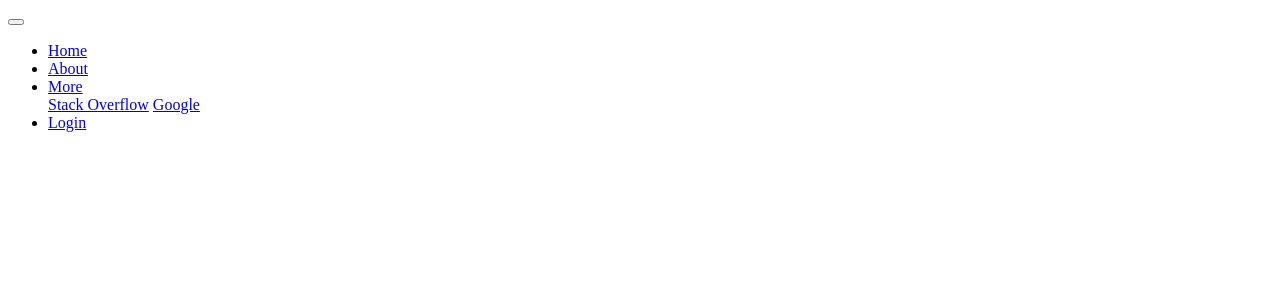
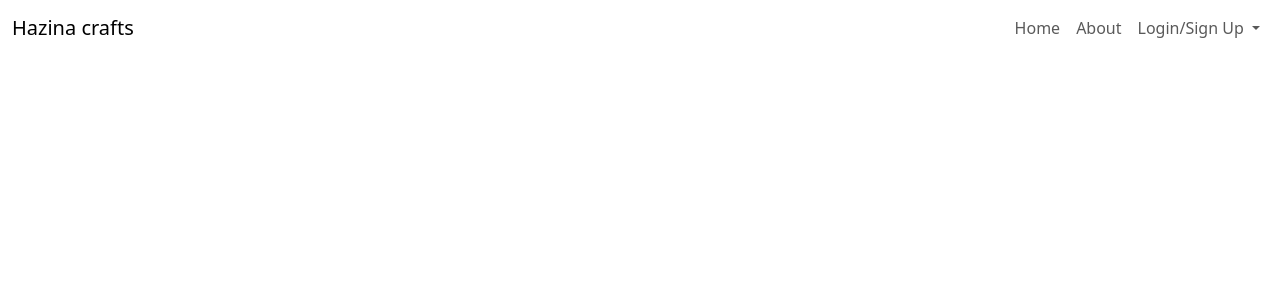
Before and after one commit to ghost-mann/improved-octo-train, a Flask app: page / in a window 1280 px wide. Shown: the top 300 px of the page. Run offline with Flask 3, Linux system fonts and the light colour scheme.

Commit message:
feat: added styling to navbar in index.html with bootstrap and css in style.css

```diff
--- a/app.py
+++ b/app.py
@@ -7,14 +7,14 @@ def inject_dict_for_all_templates():
     nav = [
         {"text":"Home", "url": url_for('index')},
         {"text":"About", "url": url_for('about')},
-        {
-            "text":"More",
-            "sublinks" : [
-                {"text": "Stack Overflow","url":"https://stackoverflow.com"},
-                {"text": "Google", "url":"https://google.com"},
-            ],
-        },
-        {"text": "Login", "url": url_for('login')}
+        {"text": "Login/Sign Up",
+         "sublinks" : [
+             {"text": "Login", "url": "https://stackoverflow.com"},
+             {"text": "Account Settings", "url": "https://google.com"},
+             {"text": "My Orders", "url": "https://google.com"},
+             {"text": "Sign Out", "url": "https://google.com"},
+         ],
+         },
     ]
     return dict(navbar=nav)
 
--- a/templates/index.html
+++ b/templates/index.html
@@ -2,43 +2,44 @@
 <html lang="en">
 <head>
 	<meta charset="UTF-8">
-	<title>Title</title>
+	<title>Ecom</title>
+    <link href="https://cdn.jsdelivr.net/npm/bootstrap@5.3.0/dist/css/bootstrap.min.css" rel="stylesheet">
+    <link rel="stylesheet" href="{{ url_for('static', filename='style.css') }}">
 </head>
 <body>
-        <nav class="navbar navbar-expand-lg navbar-light bg-light">
-          <a class="navbar-brand" href="#">{{config['SITE_TITLE']}}</a>
-          <button class="navbar-toggler" type="button" data-toggle="collapse" data-target="#navbarSupportedContent" aria-controls="navbarSupportedContent" aria-expanded="false" aria-label="Toggle navigation">
+    <nav class="navbar navbar-custom navbar-expand-lg">
+        <div class="container-fluid">
+            <a class="navbar-brand" href="#">{{ config.get('SITE_TITLE', 'Hazina crafts') }}</a>
+            <button class="navbar-toggler" type="button" data-bs-toggle="collapse" data-bs-target="#navbarSupportedContent">
                 <span class="navbar-toggler-icon"></span>
             </button>
 
             <div class="collapse navbar-collapse" id="navbarSupportedContent">
-            <ul class="navbar-nav mr-auto">
-
+                <ul class="navbar-nav ms-auto mb-2 mb-lg-0">
                     {% for item in navbar %}
                         {% if item.sublinks %}
                             <li class="nav-item dropdown">
-                    <a class="nav-link dropdown-toggle" href="#" id="navbarDropdown" role="button" data-toggle="dropdown" aria-haspopup="true" aria-expanded="false">
-                      {{item.text}}
+                                <a class="nav-link dropdown-toggle" href="#" role="button" data-bs-toggle="dropdown">
+                                    {{ item.text }}
                                 </a>
-
-                    <div class="dropdown-menu" aria-labelledby="navbarDropdown">
-
+                                <ul class="dropdown-menu">
                                     {% for sublink in item.sublinks %}
-                              <a class='dropdown-item' href="{{sublink.url}}">{{sublink.text}}</a>
+                                        <li><a class="dropdown-item" href="{{ sublink.url }}">{{ sublink.text }}</a></li>
                                     {% endfor %}
-                    </div>
+                                </ul>
                             </li>
-
-              {% elif item.url %}
+                        {% else %}
                             <li class="nav-item">
-                    <a class="nav-link" href="{{item.url}}">{{item.text}}</a>
+                                <a class="nav-link" href="{{ item.url }}">{{ item.text }}</a>
                             </li>
                         {% endif %}
                     {% endfor %}
                 </ul>
-
+            </div>
         </div>
     </nav>
 
+    <!-- Add Bootstrap JS at end of body -->
+    <script src="https://cdn.jsdelivr.net/npm/bootstrap@5.3.0/dist/js/bootstrap.bundle.min.js"></script>
 </body>
 </html>
```
Also changed, not shown: static/css/style.css (+24 -0 lines). Lines whose indentation alone changed are shown as unchanged.
